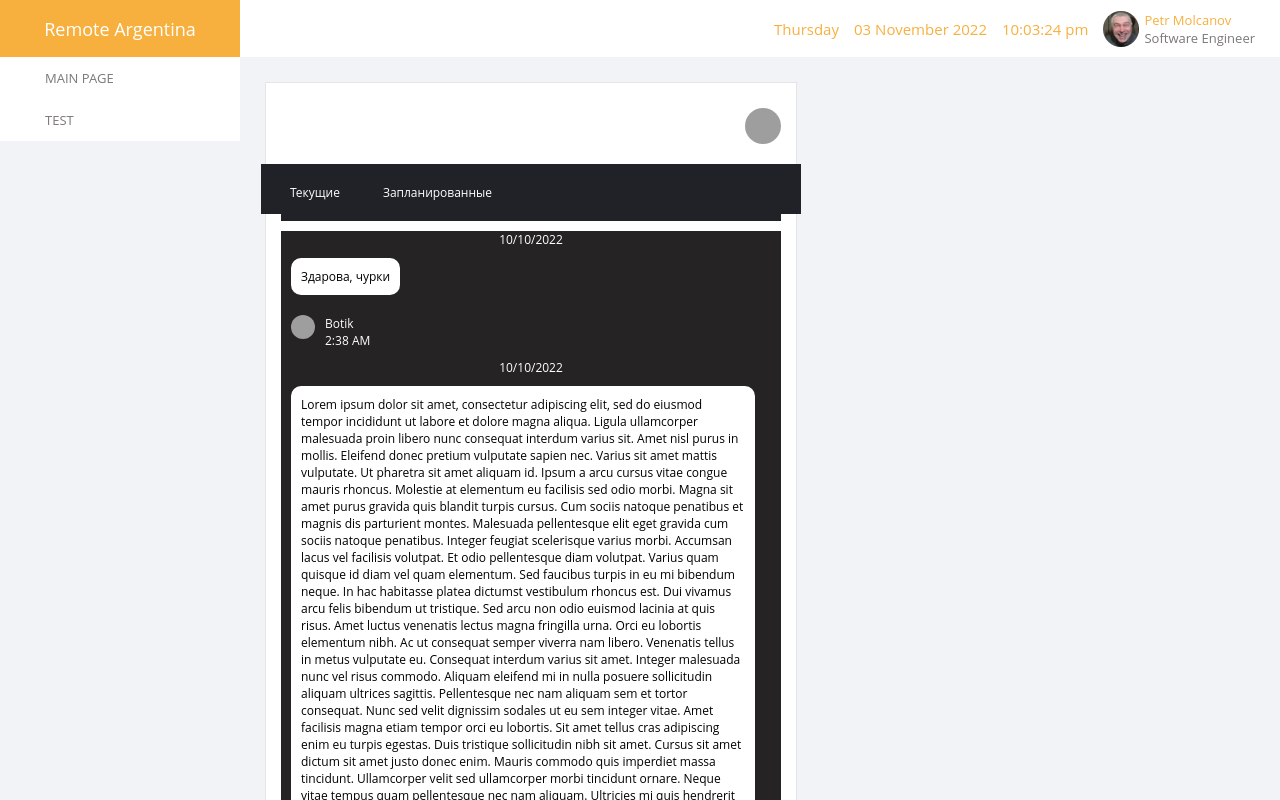
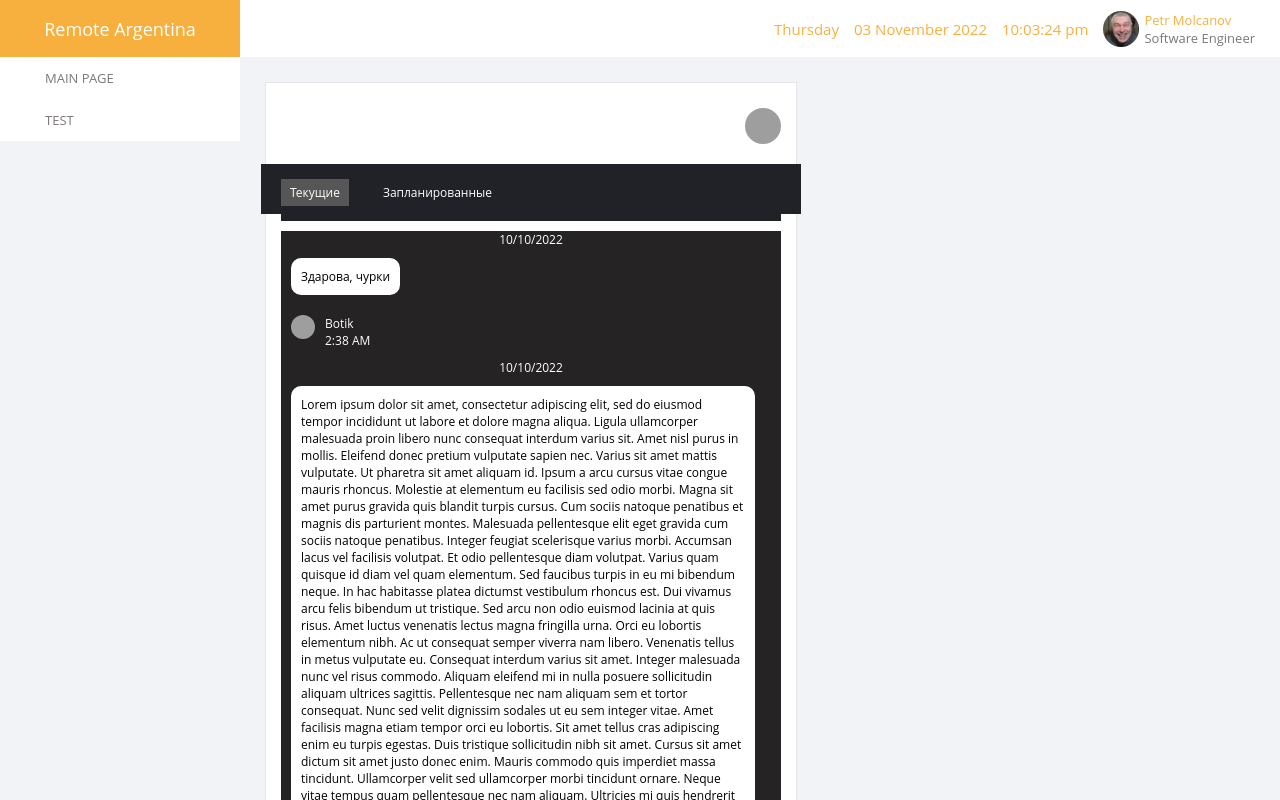
Before and after one commit to kurkul608/argentina-remote-workers-app, a React app in the folder admin-app/: page /chat/1 in a window 1280 px wide. Shown: the top 800 px of the page. Built offline with nearby package versions, Linux system fonts and the light colour scheme; grey boxes are pictures that could not be loaded.

Commit message:
feat: add active background

```diff
--- a/admin-app/src/shared/chat/components/chat-widget/index.tsx
+++ b/admin-app/src/shared/chat/components/chat-widget/index.tsx
@@ -41,7 +41,7 @@ export const ChatWidget = () => {
               <ChatPhoto></ChatPhoto>
             </ChatHeader>
             <ChatMode>
-              <ChatOption>Текущие</ChatOption>
+              <ChatOption className={"active"}>Текущие</ChatOption>
               <ChatOption>Запланированные</ChatOption>
             </ChatMode>
             <Chat>
--- a/admin-app/src/shared/chat/components/chat-widget/styled.ts
+++ b/admin-app/src/shared/chat/components/chat-widget/styled.ts
@@ -4,6 +4,9 @@ import { color } from "../../../../constants/colors";
 export const Wrapper = styled.div`
   min-width: 500px;
   font-size: 1.2rem;
+  .active {
+    background-color: #565656;
+  }
 `;
 
 export const ChatHeader = styled.div`
@@ -61,7 +64,6 @@ export const ChatMode = styled.ul`
 `;
 export const ChatOption = styled.li`
   color: white;
-  //background-color: #565656;
   padding: 5px 9px;
 `;
 
```
